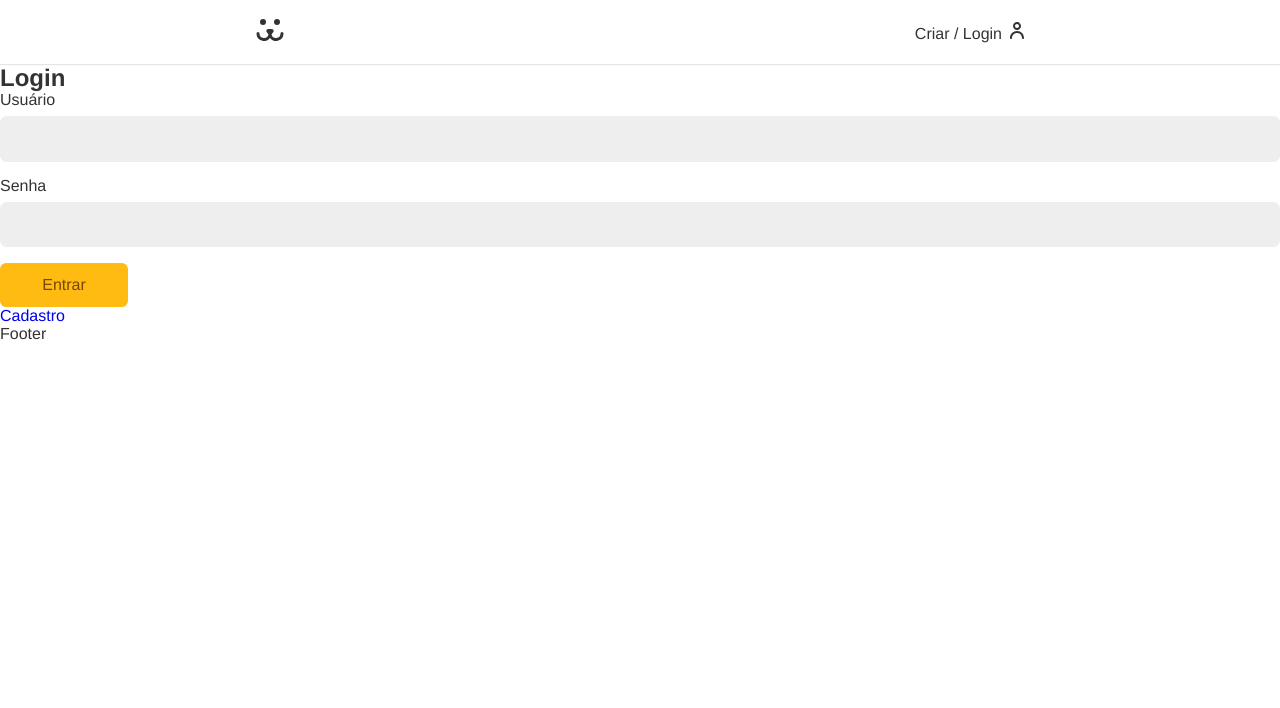
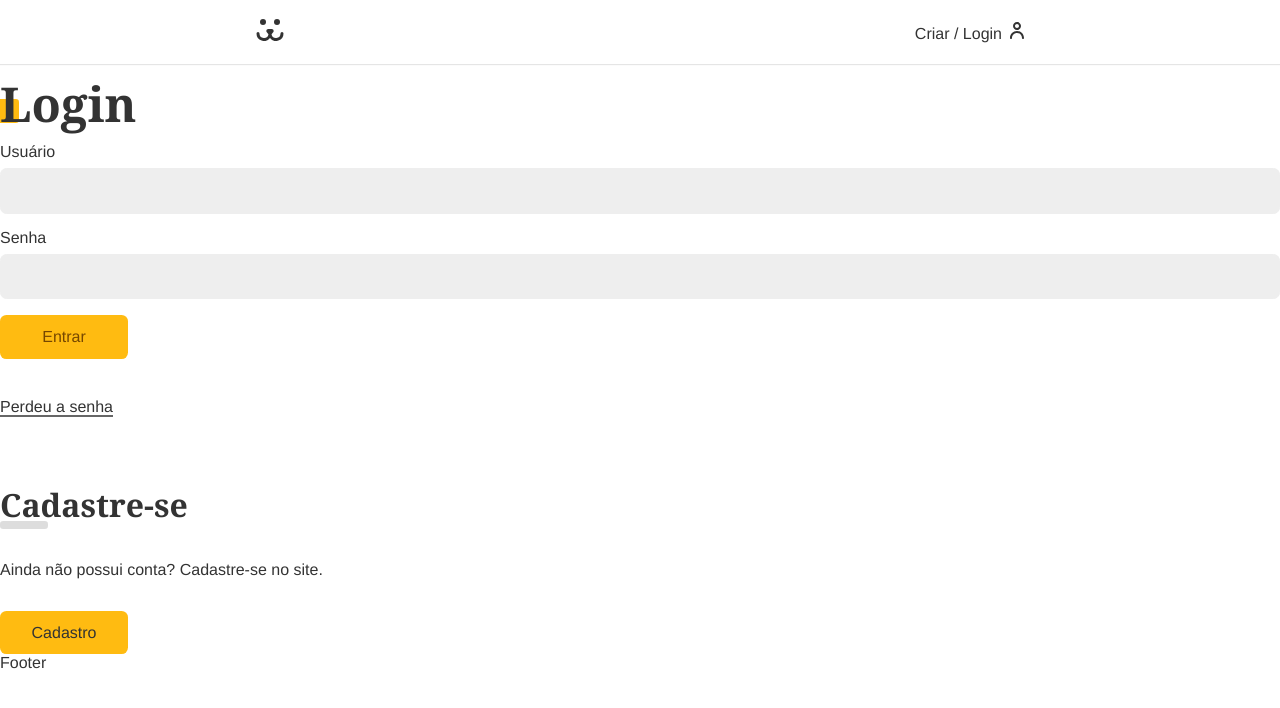
Before and after one commit to kamilalmeida/social-media-dogs, a React (Create React App) app: page /login in a window 1280 px wide. Shown: the top 708 px of the page. Built offline with nearby package versions, Linux system fonts and the light colour scheme.

Commit message:
ajustando a paǵina de login

```diff
--- a/src/UserContext.js
+++ b/src/UserContext.js
@@ -9,7 +9,20 @@ export function UserStorage({ children }) {
   const [login, setLogin] = React.useState(null);
   const [loading, setLoading] = React.useState(false);
   const [error, setError] = React.useState(null);
+
   const navigate = useNavigate();
+
+  const userLogout = React.useCallback(
+    async function userLogout() {
+      setData(null);
+      setError(null);
+      setLoading(false);
+      setLogin(false);
+      window.localStorage.removeItem("token");
+      navigate("/login");
+    },
+    [navigate]
+  );
 
   React.useEffect(() => {
     async function autoLogin() {
@@ -30,7 +43,7 @@ export function UserStorage({ children }) {
       }
     }
     autoLogin();
-  }, []);
+  }, [userLogout]);
 
   async function getUser(token) {
     const { url, options } = USER_GET(token);
@@ -60,15 +73,6 @@ export function UserStorage({ children }) {
     }
   }
 
-  async function userLogout() {
-    setData(null);
-    setError(null);
-    setLoading(false);
-    setLogin(false);
-    window.localStorage.removeItem("token");
-    navigate('/login')
-  }
-
   return (
     <UserContext.Provider
       value={{ userLogin, data, userLogout, error, loading, login }}
--- /dev/null
+++ b/src/components/helper/Error.js
@@ -0,0 +1,7 @@
+import React from "react";
+import * as C from "./styles";
+
+export default function Error({ error }) {
+  if (!error) return null;
+  return <C.MessageError>{error}</C.MessageError>;
+}
--- /dev/null
+++ b/src/components/helper/styles.js
@@ -0,0 +1,6 @@
+import styled from "styled-components";
+
+export const MessageError = styled.p`
+  color: #f31;
+  margin: 1rem 0;
+`;
--- a/src/components/login/Login.jsx
+++ b/src/components/login/Login.jsx
@@ -1,10 +1,14 @@
-import { Routes, Route } from "react-router-dom";
+import React from "react";
+import { Routes, Route, Navigate } from "react-router-dom";
 import LoginForm from "../loginForm/LoginForm";
 import LoginCreate from "../loginCreate/LoginCreate";
 import LoginPasswordLost from "../passwordLost/LoginPasswordLost";
 import LoginPasswordReset from "../passwordReset/LoginPasswordReset";
+import { UserContext } from "../../UserContext";
 
 export default function Login() {
+  const { login } = React.useContext(UserContext);
+  if (login === true) return <Navigate to="/conta" />;
   return (
     <div>
       <Routes>
--- a/src/components/loginForm/LoginForm.jsx
+++ b/src/components/loginForm/LoginForm.jsx
@@ -3,8 +3,12 @@ import { Link } from "react-router-dom";
 import Input from "../input/Input";
 import Button from "../button/Button";
 import useForm from "../../Hooks/UseForm";
+import * as C from "../../styles/global";
+import * as Comp from "./styles";
+import Error from "../helper/Error";
 
 import { UserContext } from "../../UserContext";
+import { Btn } from "../button/styles";
 
 export default function LoginForm() {
   const username = useForm();
@@ -21,20 +25,38 @@ export default function LoginForm() {
 
   return (
     <section>
-      <h1>Login</h1>
+      <C.AnimeLeft>
+        <Comp.Title>Login</Comp.Title>
+        <Comp.Container>
           <form action="" onSubmit={handleSubmit}>
             <Input label="Usuário" type="text" name="username" {...username} />
-        <Input label="Senha" type="password" name="password" {...password} />
+            <Input
+              label="Senha"
+              type="password"
+              name="password"
+              {...password}
+            />
             {loading ? (
               <Button disabled>Carregando...</Button>
             ) : (
               <Button>Entrar</Button>
             )}
+            <Error error={error} />
+          </form>
+        </Comp.Container>
 
-        {error && <p>{error}</p>}
-      </form>
+        <Comp.ButtonLostPassword>
+          <Link to="/login/perdeu">Perdeu a senha</Link>
+        </Comp.ButtonLostPassword>
 
+        <Comp.Register>
+          <h2>Cadastre-se</h2>
+          <p>Ainda não possui conta? Cadastre-se no site.</p>
+          <Button>
             <Link to="criar">Cadastro</Link>
+          </Button>
+        </Comp.Register>
+      </C.AnimeLeft>
     </section>
   );
 }
--- /dev/null
+++ b/src/components/loginForm/styles.js
@@ -0,0 +1,66 @@
+import styled from "styled-components";
+
+export const Title = styled.h1`
+  font-family: "Spectral", georgia;
+  line-height: 1;
+  font-size: 3rem;
+  margin: 1rem 0;
+  position: relative;
+  z-index: 1;
+
+  &&:after {
+    content: "";
+    display: block;
+    width: 1.5rem;
+    height: 1.5rem;
+    background: #fb1;
+    position: absolute;
+    bottom: 5px;
+    left: -5px;
+    border-radius: 0.2rem;
+    z-index: -1;
+  }
+`;
+
+export const Container = styled.div`
+  margin-bottom: 2rem;
+`;
+
+export const ButtonLostPassword = styled.span`
+  display: inline-block;
+  color: #666;
+  padding: 0.5rem 0;
+  line-height: 1;
+
+  &:after {
+    content: "";
+    height: 2px;
+    width: 100%;
+    background: #666;
+    display: block;
+  }
+`;
+
+export const Register = styled.div`
+  margin-top: 4rem;
+
+  p {
+    margin-top: 2rem;
+    margin-bottom: 2rem;
+  }
+  h2 {
+    font-family: "Spectral", georgia;
+    line-height: 1;
+    font-size: 2rem;
+  }
+
+  h2::after {
+    content: "";
+    display: block;
+    background: #ddd;
+    height: 0.5rem;
+    width: 3rem;
+    border-radius: 0.2rem;
+    margin-bottom:1rem;
+  }
+`;
--- a/src/styles/global.js
+++ b/src/styles/global.js
@@ -1,4 +1,4 @@
-import { createGlobalStyle } from "styled-components";
+import styled, { createGlobalStyle, keyframes } from "styled-components";
 
 export default createGlobalStyle`
 *{
@@ -8,7 +8,7 @@ body{
   margin:0px;
   padding-top: 4rem;
   color: #333;
-  --type-firts: Helvetica, Arial, sans-serif;
+
   font-family: Helvetica, Arial, sans-serif;
 }
 h1, h2,h3, h4,p{
@@ -30,7 +30,29 @@ h1, h2,h3, h4,p{
     display:block;
     max-width:100%;
   }
-  a{
+  a {
+    color:#333;
     text-decoration:none;
   }
+
+
+
+
 `;
+
+export const BaseAnimation = styled.div`
+  opacity: 0;
+  transform: translateX(-20px);
+  animation: AnimeLeft 0.3s forwards;
+`;
+const FadeInAnimation = keyframes`
+  to { opacity: 1;
+    transform: initial;
+   }
+  from { opacity: 0; }
+
+`;
+
+export const AnimeLeft = styled(BaseAnimation)`
+  animation-name: ${FadeInAnimation};
+`;
```
Lines whose indentation alone changed are shown as unchanged.
